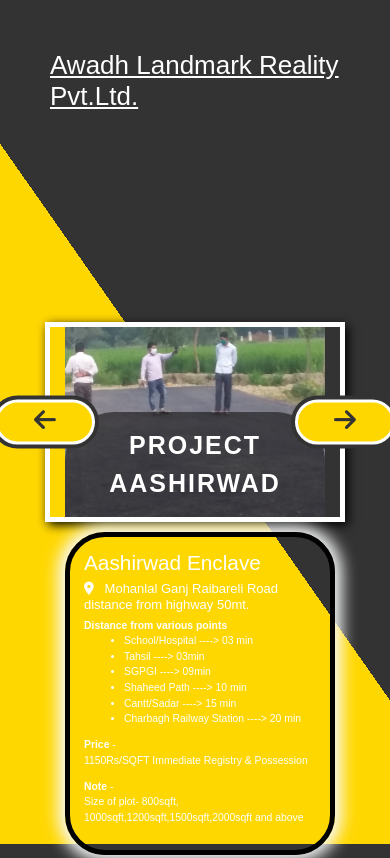
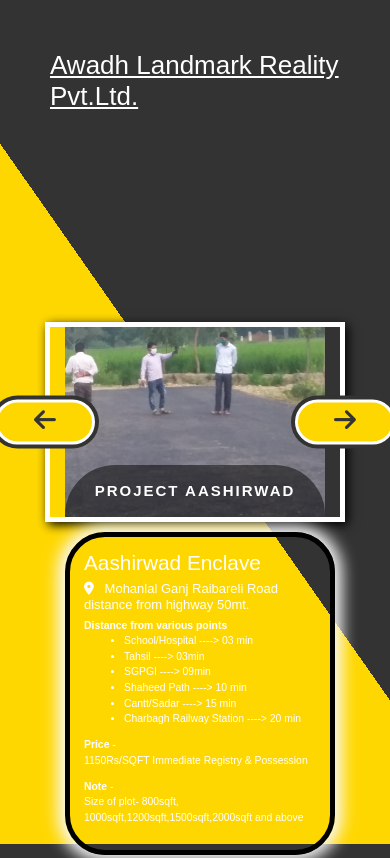
Before and after one commit to DivyaBasatwar/DivyaBasatwar.github.io, a plain HTML site: page Avadh Reality Pvt. Ltd/projects/pro1.html in a window 390 px wide. Shown: the top 858 px of the page. Drawn offline with nearby package versions, Linux system fonts and the light colour scheme.

Commit message:
Image Caption Size Decresed

```diff
--- a/Avadh Reality Pvt. Ltd/projects/pro1.css
+++ b/Avadh Reality Pvt. Ltd/projects/pro1.css
@@ -343,4 +343,23 @@ body{
     margin: 10 auto;
   }
 
+  .slide-container .slide .caption{
+    position: absolute;
+    width: 100%;
+    font-size: 15px;
+    bottom: 0;
+    left: 0;
+    color: #fff;
+    padding: 15px;
+    background: rgba(0, 0, 0, 0.5);
+    text-transform: uppercase;
+    text-align: center;
+    letter-spacing: 2px;
+    border-top-left-radius: 50px;
+    border-top-right-radius:  50px;
+    font-weight: bold;
+    animation: cap .4s linear;
+  }
+
+
 }
```
